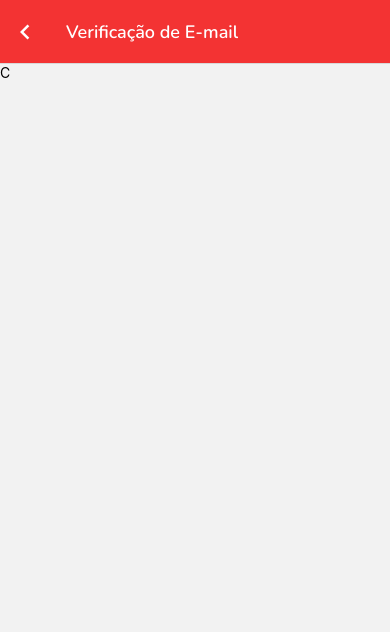
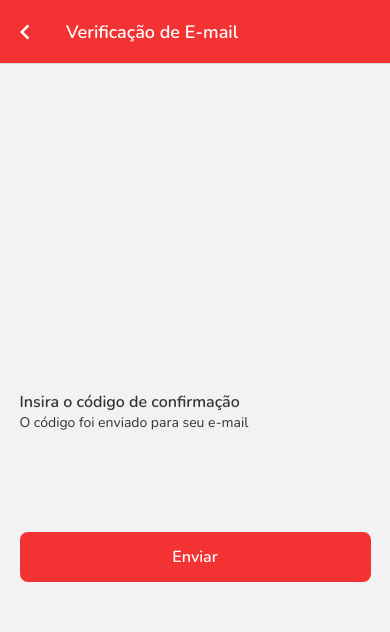
Before and after one commit to netodomingos/pedeai, a React Native app: screen /Code in a window 390 px wide. Shown: the top 632 px of the page. Built offline with nearby package versions, Linux system fonts and the light colour scheme.

Commit message:
✨feature: add lib rn confirmation code field & change navigation hook import name

```diff
--- a/package.json
+++ b/package.json
@@ -19,6 +19,7 @@
     "expo-status-bar": "~1.4.4",
     "react": "18.2.0",
     "react-native": "0.71.7",
+    "react-native-confirmation-code-field": "^7.3.1",
     "react-native-dotenv": "^3.4.8",
     "react-native-gesture-handler": "~2.9.0",
     "react-native-safe-area-context": "4.5.0",
--- a/src/app/code/code.tsx
+++ b/src/app/code/code.tsx
@@ -1,10 +1,57 @@
-import { View, Text } from 'react-native'
-import React from 'react'
+import { SafeAreaView, StyleSheet, View, ScrollView, KeyboardAvoidingView, useWindowDimensions } from 'react-native'
+
+import Button from '../../components/button'
+import Title from '../../components/title'
+import SubTitle from '../../components/subtitle'
 
 export default function Code() {
+  const { height } = useWindowDimensions()
+
   return (
-    <View>
-      <Text>C</Text>
-    </View>
+    <ScrollView style={styles.scrollView}>
+      <SafeAreaView style={styles.container}>
+        <KeyboardAvoidingView behavior='padding' style={{height: height, justifyContent: 'center' }}>
+          <View style={styles.TextContainer}>
+            <Title text='Insira o código de confirmação'/>
+            <SubTitle text='O código foi enviado para seu e-mail'/>
+          </View>
+          <View style={styles.formContainer}>
+
+          </View>
+          <View style={styles.ButtonContainer}>
+            <Button
+              text='Enviar'
+              icon={false}
+              onClick={() => {}}
+            />
+          </View>
+        </KeyboardAvoidingView>
+      </SafeAreaView>
+    </ScrollView>
   )
 }
+
+const styles = StyleSheet.create({
+  scrollView: {
+    flex: 1
+  },
+  container: {
+    flex: 1,
+    justifyContent: 'center',
+    flexDirection: 'column',
+  },
+  formContainer: {
+    justifyContent: 'center',
+    alignItems: 'center',
+    marginBottom: 50
+  },
+  TextContainer: {
+    justifyContent: 'center',
+    marginLeft: '5%',
+    marginBottom: 50
+  },
+  ButtonContainer: {
+    justifyContent: 'center',
+    alignItems: 'center',
+  },
+})
--- a/src/app/email/email.tsx
+++ b/src/app/email/email.tsx
@@ -1,5 +1,5 @@
 import { SafeAreaView, StyleSheet, View, ScrollView, KeyboardAvoidingView, useWindowDimensions } from 'react-native'
-import { useState } from 'react'
+import { useEffect, useState } from 'react'
 
 import Button from '../../components/button'
 import Title from '../../components/title'
@@ -8,15 +8,28 @@ import Input from '../../components/input'
 
 import { handleValidEmail } from '../../utils/EmailValid'
 import { useSendToken } from '../../hooks/useSendToken'
+import navigation from '../../hooks/useNavigate'
 
 export default function Email() {
   const [email, setEmail] = useState('')
   const { height } = useWindowDimensions()
+  const navigate = navigation()
   const { loading, result, verifyEmail } =  useSendToken(email)
+
 
   async function handleSendEmail(){
     await verifyEmail()
   }
+
+  function handleVerifyResult(){
+    navigate('Code', {
+      token: result?.token
+    })
+  }
+
+  useEffect(() => {
+    result !== undefined && handleVerifyResult()
+  }, [result])
 
   return (
     <ScrollView style={styles.scrollView}>
--- a/src/app/welcome/welcome.tsx
+++ b/src/app/welcome/welcome.tsx
@@ -1,6 +1,6 @@
 import { SafeAreaView, StyleSheet, View, Image } from 'react-native'
 
-import navigation from '../../hooks/navigate'
+import navigation from '../../hooks/useNavigate'
 
 import Button from '../../components/button'
 import Title from '../../components/title'
--- a/src/hooks/navigate.ts
+++ /dev/null
@@ -1,9 +0,0 @@
-
-import { ParamListBase, useNavigation} from '@react-navigation/native';
-import { StackNavigationProp } from '@react-navigation/stack'
-
-export default function navigation() {
-    const { navigate } = useNavigation<StackNavigationProp<ParamListBase>>();
-
-    return (route: string) => navigate(route)
-}
```
Also changed, not shown: 1 other file (tests, documents, lock files or other folders).
